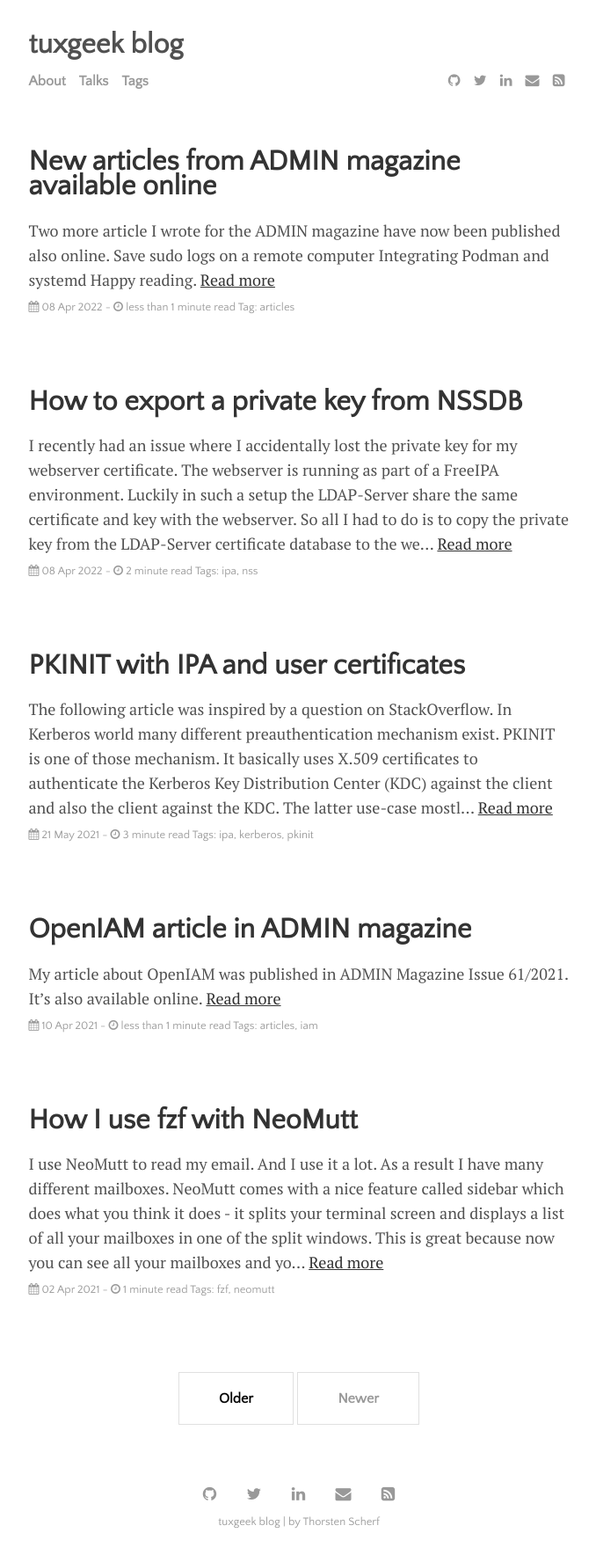
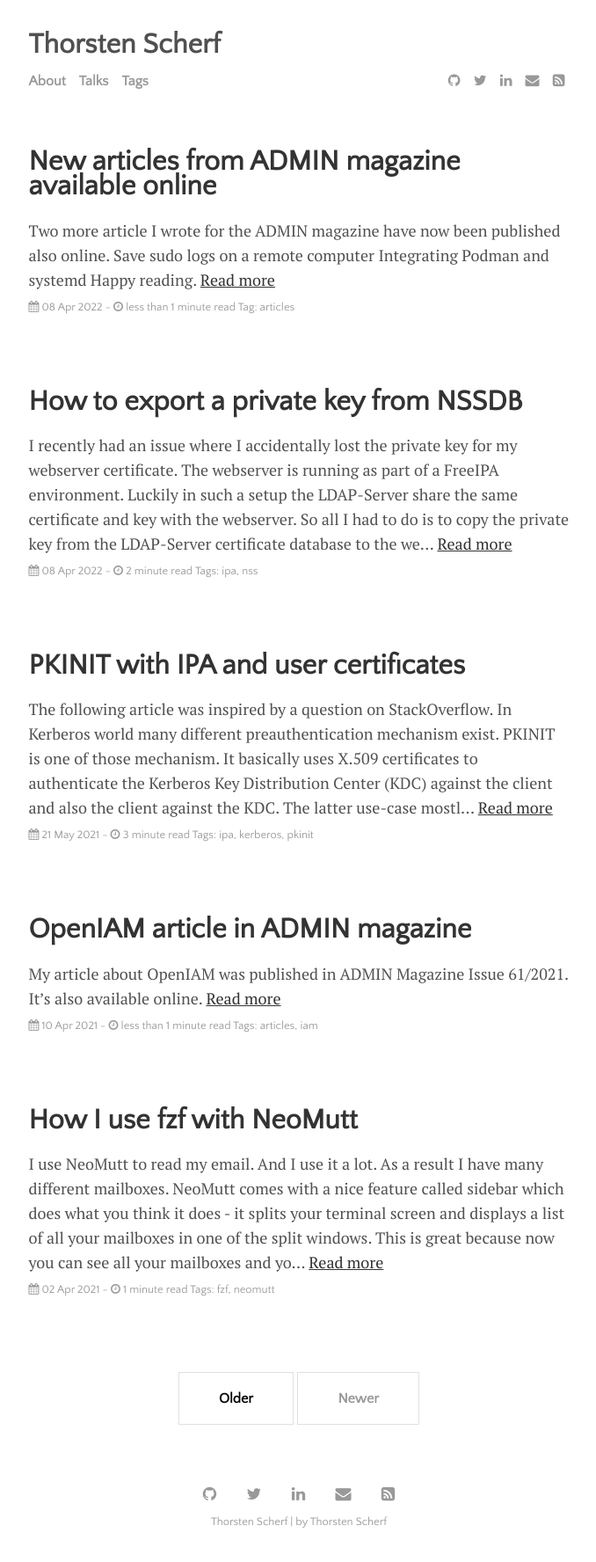
Before and after one commit to tscherf/tscherf.github.io, a Jekyll site: the page built from index.html, in a window 1280 px wide. Shown: the whole page at 88% size, without its empty margins (300-978 px from the left). Built offline with Jekyll 4.4.1, drawn with Linux system fonts in a browser that asks for light colours; the list of posts is cut into pages by our own code.

Commit message:
change blog title

```diff
--- a/_config.yml
+++ b/_config.yml
@@ -21,7 +21,7 @@ plugins:             [jekyll-paginate, jekyll-sitemap, jekyll-feed, jekyll-seo-t
 google_analytics:    'G-PXEW6VGQGY'
 
 # Customise atom feed settings (this is where Jekyll-Feed gets configuration information)
-title:              'tuxgeek blog'
+title:              'Thorsten Scherf'
 description:        ''
 author:             'Thorsten Scherf'
 
```
